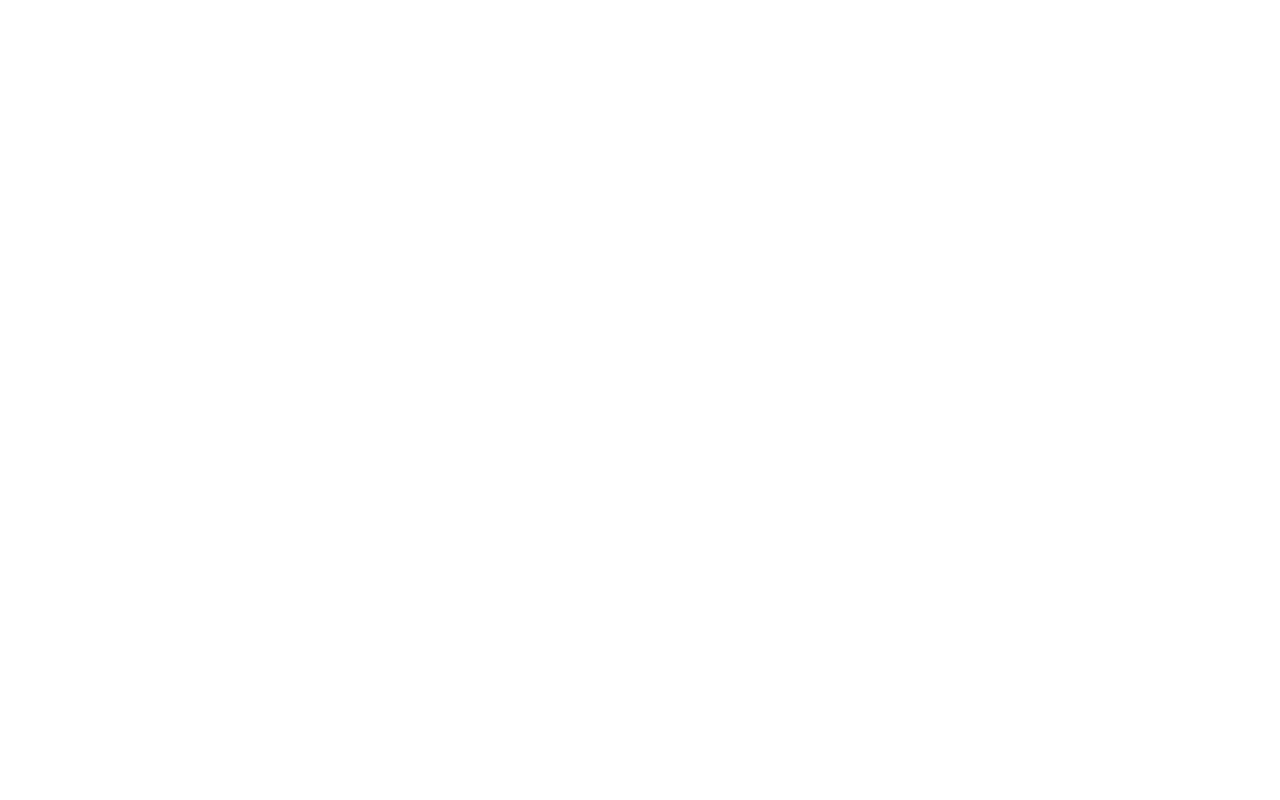
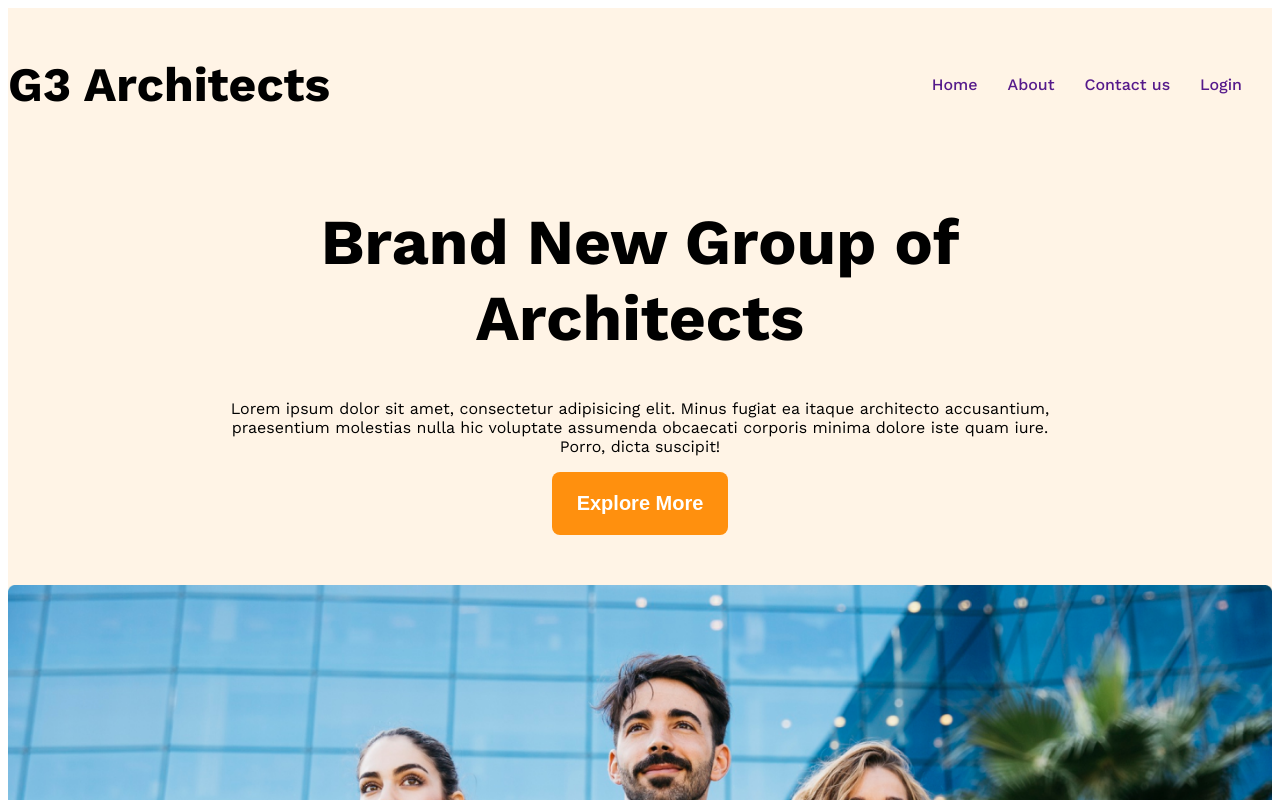
Before and after one commit to rakib1322/architects-site, a plain HTML site: page index.html in a window 1280 px wide. Shown: the top 800 px of the page. Drawn offline with nearby package versions, Linux system fonts and the light colour scheme.

Commit message:
header done

```diff
--- a/index.html
+++ b/index.html
@@ -1,15 +1,35 @@
 <!DOCTYPE html>
 <html lang="en">
+
 <head>
     <meta charset="UTF-8">
     <meta name="viewport" content="width=device-width, initial-scale=1.0">
     <title>Architects</title>
     <link rel="stylesheet" href="style.css">
+</head>
 
-</head>
-<body>
-    <header>
-
+<body class="work-sans-font">
+    <header class="bg-light">
+        <nav class="navbar display-flex">
+            <h3 class="brand">G3 Architects</h3>
+            <ul class="nav-links display-flex">
+                <li class="nav-item text-gray"><a href="" class="nav-link">Home</a></li>
+                <li class="nav-item text-gray"><a href="" class="nav-link">About</a></li>
+                <li class="nav-item text-gray"><a href="" class="nav-link">Contact us</a></li>
+                <li class="nav-item text-gray"><a href="" class="nav-link">Login</a></li>
+            </ul>
+        </nav>
+        <div class="banner">
+            <div class="banner-content">
+                <h1 class="banner-title">
+                    Brand New Group of Architects
+                </h1>
+                <p class="banner-description">Lorem ipsum dolor sit amet, consectetur adipisicing elit. Minus fugiat ea itaque architecto accusantium, praesentium molestias nulla hic voluptate assumenda obcaecati corporis minima dolore iste quam iure. Porro, dicta suscipit!
+                </p>
+                <button class="btn-primary">Explore More</button>
+            </div>
+            <img src="images/banner.png" alt="" class="banner-image">
+        </div>
     </header>
     <main>
 
@@ -18,4 +38,5 @@
 
     </footer>
 </body>
+
 </html>
--- a/style.css
+++ b/style.css
@@ -0,0 +1,72 @@
+@import url('https://fonts.googleapis.com/css2?family=Work+Sans:ital,wght@0,100..900;1,100..900&display=swap');
+
+.work-sans-font {
+  font-family: "Work Sans", serif;
+  font-optical-sizing: auto;
+  font-weight: 400;
+  font-style: normal;
+}
+/* shared style */
+.display-flex{
+  display: flex;
+}
+.text-gray{
+  color: #424242;
+}
+.text-light-gray{
+  color: #727272;
+}
+.bg-light{
+  background-color: rgba(255, 144, 14, 0.1);
+}
+.btn-primary{
+  background-color: #FF900E;
+  color: white;
+  padding: 20px 25px;
+  font-size: 1.25rem;
+  font-weight: 600;
+  border: none;
+  border-radius: 8px;
+}
+
+/* navbar style */
+.navbar{
+  justify-content: space-between;
+  align-items: center;
+}
+.brand{
+  font-weight: 700;
+  font-size: 3rem;
+}
+.nav-item{
+  list-style: none;
+  margin-right: 30px;
+}
+.nav-link{
+  text-decoration: none;
+  font-weight: 500;
+
+}
+.navbar, .banner{
+  max-width: 1440px;
+  margin: 0 auto;
+}
+/* banner styles */
+.banner-content{
+  max-width: 850px;
+  margin: 0 auto;
+  text-align: center;
+  margin-bottom: 50px;
+}
+.banner-title{
+  font-weight: 700;
+  font-size: 4rem;
+}
+.banner-image{
+  width: 100%;
+}
+@media screen and (max-width: 576px) {
+  .navbar, .nav-links{
+    flex-direction: column;
+  }
+}
```
